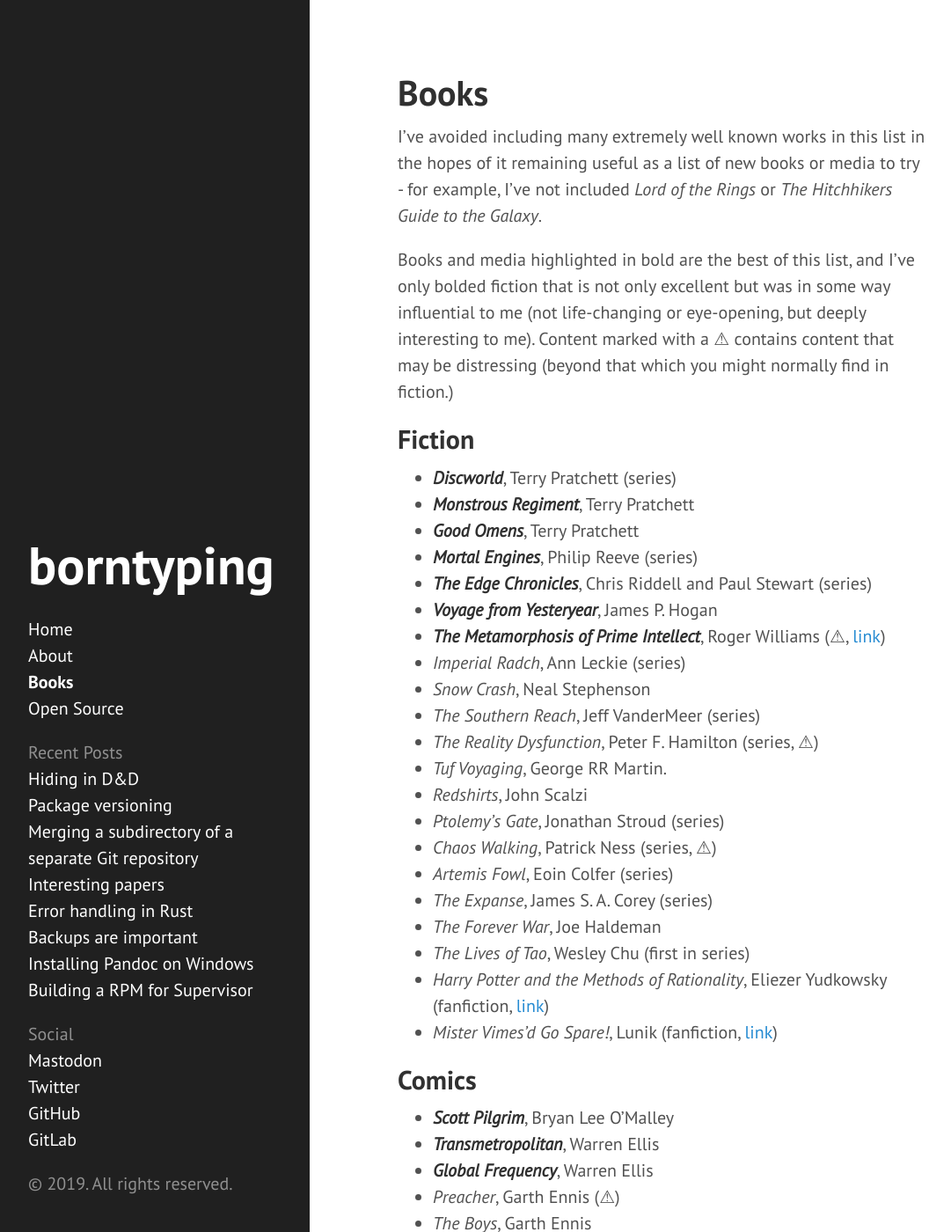
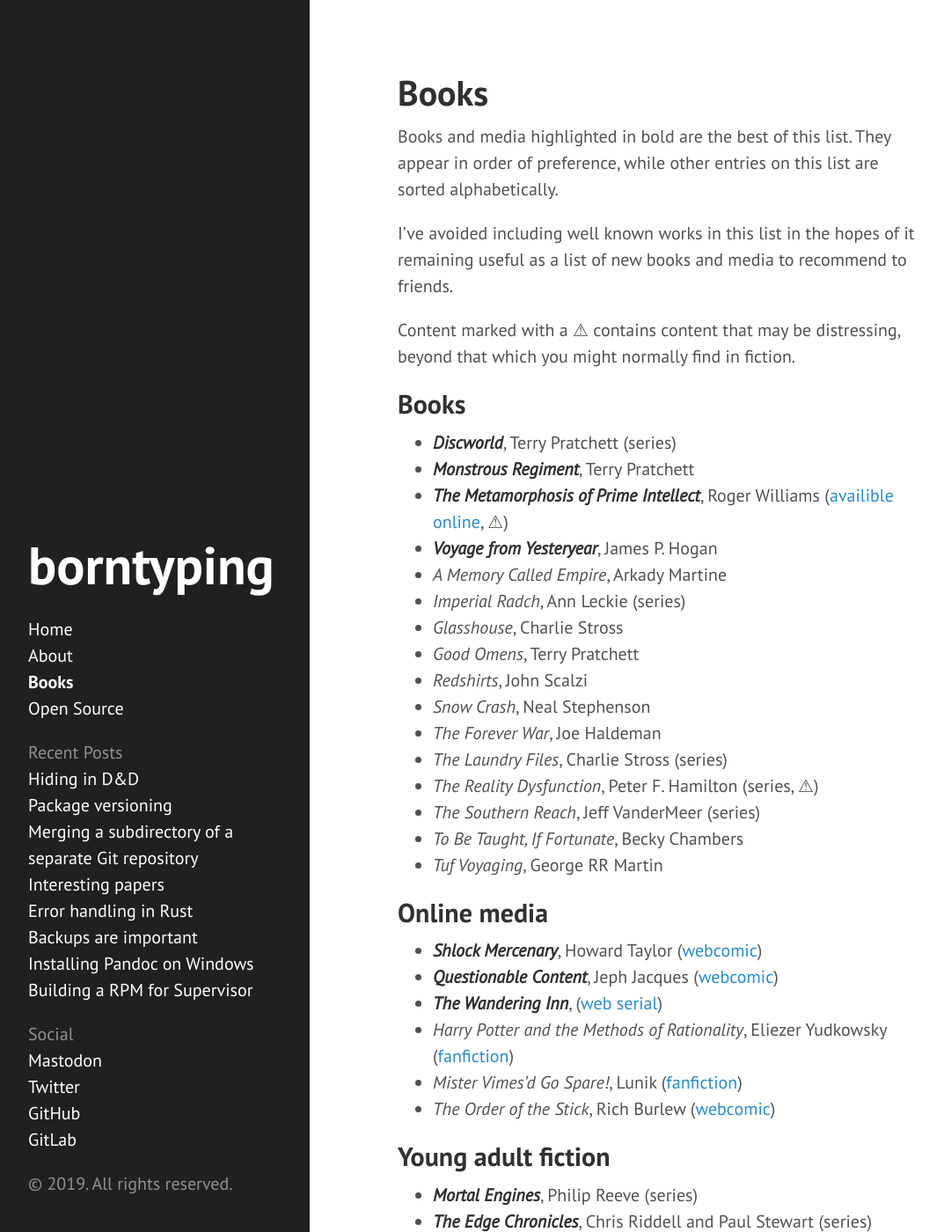
Before and after one commit to borntyping/borntyping.github.io, a Jekyll site: the page built from books.md, in a window 1280 px wide and 1400 px high. Shown: the whole window at 88% size, without its empty margins (8-1089 px from the left). Built offline with Jekyll 4.4.1, drawn with Linux system fonts in a browser that asks for light colours; some of the changed text lies outside the part shown.

Commit message:
Update books.md

```diff
--- a/books.md
+++ b/books.md
@@ -4,35 +4,51 @@
 permalink: /books/
 ---
 
-I've avoided including many extremely well known works in this list in the hopes of it remaining useful as a list of new books or media to try - for example, I've not included _Lord of the Rings_ or _The Hitchhikers Guide to the Galaxy_.
+Books and media highlighted in bold are the best of this list.
+They appear in order of preference, while other entries on this list are sorted alphabetically.
 
-Books and media highlighted in bold are the best of this list, and I've only bolded fiction that is not only excellent but was in some way influential to me (not life-changing or eye-opening, but deeply interesting to me). Content marked with a &#9888; contains content that may be distressing (beyond that which you might normally find in fiction.)
+I've avoided including well known works in this list in the hopes of it remaining useful as a list of new books and media to recommend to friends.
 
-## Fiction
+Content marked with a &#9888; contains content that may be distressing, beyond that which you might normally find in fiction.
+
+## Books
 
 - _**Discworld**_, Terry Pratchett (series)
 - _**Monstrous Regiment**_, Terry Pratchett
-- _**Good Omens**_, Terry Pratchett
+- _**The Metamorphosis of Prime Intellect**_, Roger Williams ([availible online][prime intellect], &#9888;)
+- _**Voyage from Yesteryear**_, James P. Hogan
+- _A Memory Called Empire_, Arkady Martine
+- _Imperial Radch_, Ann Leckie (series)
+- _Glasshouse_, Charlie Stross
+- _Good Omens_, Terry Pratchett
+- _Redshirts_, John Scalzi
+- _Snow Crash_, Neal Stephenson
+- _The Forever War_, Joe Haldeman
+- _The Laundry Files_, Charlie Stross (series)
+- _The Reality Dysfunction_, Peter F. Hamilton (series, &#9888;)
+- _The Southern Reach_, Jeff VanderMeer (series)
+- _To Be Taught, If Fortunate_, Becky Chambers
+- _Tuf Voyaging_, George RR Martin
+
+## Online media
+
+- _**Shlock Mercenary**_, Howard Taylor ([webcomic][schlock mercenary])
+- _**Questionable Content**_, Jeph Jacques ([webcomic][questionable content])
+- _**The Wandering Inn**_, ([web serial][the wandering inn])
+- _Harry Potter and the Methods of Rationality_, Eliezer Yudkowsky ([fanfiction][methods of rationality])
+- _Mister Vimes'd Go Spare!_, Lunik ([fanfiction][mr vimes'd go spare])
+- _The Order of the Stick_, Rich Burlew ([webcomic][order of the stick])
+
+## Young adult fiction
+
 - _**Mortal Engines**_, Philip Reeve (series)
 - _**The Edge Chronicles**_, Chris Riddell and Paul Stewart (series)
-- _**Voyage from Yesteryear**_, James P. Hogan
-- _**The Metamorphosis of Prime Intellect**_, Roger Williams (&#9888;, [link](http://localroger.com/prime-intellect/))
-- _Imperial Radch_, Ann Leckie (series)
-- _Snow Crash_, Neal Stephenson
-- _The Southern Reach_, Jeff VanderMeer (series)
-- _The Reality Dysfunction_, Peter F. Hamilton (series, &#9888;)
-- _Tuf Voyaging_, George RR Martin.
-- _Redshirts_, John Scalzi
+- _**The Old Kindom**_, Garth Nix (series)
+- _Artemis Fowl_, Eoin Colfer (series)
+- _Chaos Walking_, Patrick Ness (series, &#9888;)
 - _Ptolemy's Gate_, Jonathan Stroud (series)
-- _Chaos Walking_, Patrick Ness (series, &#9888;)
-- _Artemis Fowl_, Eoin Colfer (series)
-- _The Expanse_, James S. A. Corey (series)
-- _The Forever War_, Joe Haldeman
-- _The Lives of Tao_, Wesley Chu (first in series)
-- _Harry Potter and the Methods of Rationality_, Eliezer Yudkowsky (fanfiction, [link](http://www.fanfiction.net/s/5782108/1/Harry_Potter_and_the_Methods_of_Rationality))
-- _Mister Vimes'd Go Spare!_, Lunik (fanfiction, [link](http://archiveofourown.org/works/244534))
 
-## Comics
+## Comic books
 
 - _**Scott Pilgrim**_, Bryan Lee O'Malley
 - _**Transmetropolitan**_, Warren Ellis
@@ -45,9 +61,10 @@
 - _Switchblade Honey_, Warren Ellis
 - _WE3_, Grant Morrison
 
-## Webcomics
-
-- _**Shlock Mercenary**_, Howard Taylor
-- _**Questionable Content**_, Jeph Jacques
-- _Order of the Stick_, Rich Burlew
-- _Erfworld_, Puri Andini
+[methods of rationality]: http://www.fanfiction.net/s/5782108/1/Harry_Potter_and_the_Methods_of_Rationality
+[mr vimes'd go spare]: http://archiveofourown.org/works/244534
+[order of the stick]: http://www.giantitp.com/Comics.html
+[prime intellect]: http://localroger.com/prime-intellect/
+[schlock mercenary]: https://www.schlockmercenary.com/
+[the wandering inn]: https://wanderinginn.com/
+[questionable content]: questionablecontent.net/
```
